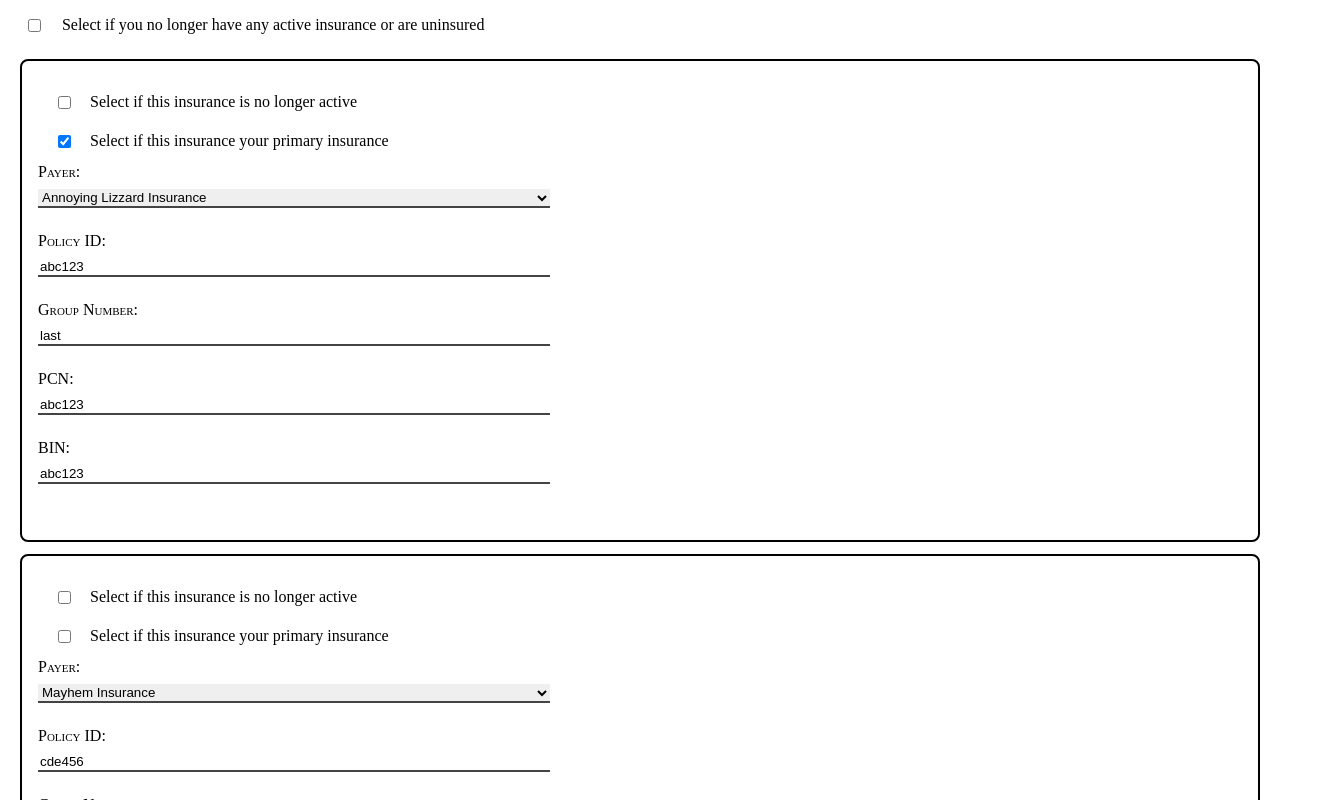
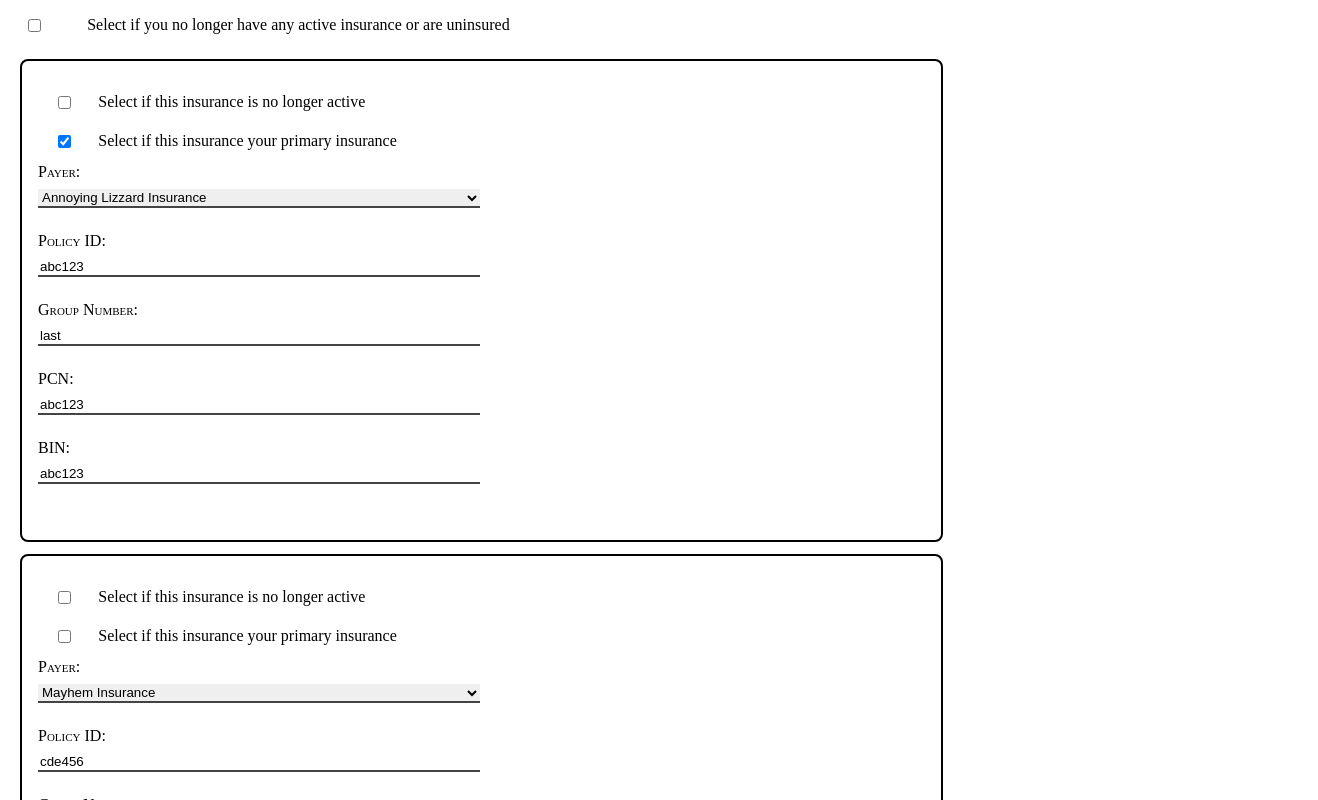
Before and after one commit to ChadESmith42/ng14-update-policy-form, an Angular app: page / in a window 1280 px wide. Shown: the top 800 px of the page, 1318 px wide, since content can reach past the window. Built offline with nearby package versions, Linux system fonts and the light colour scheme.

Commit message:
ADD: errors for inputs, with styling

```diff
--- a/src/app/app.component.css
+++ b/src/app/app.component.css
@@ -3,6 +3,7 @@
   border: 2px solid black;
   border-radius: 8px;
   margin: 12px;
+  width: 70%;
 }
 
 .add-button-container,
@@ -56,14 +57,23 @@ button {
 .error {
   font-weight: 800;
   color: #c91a1b;
-  border-left: 4px solid #c91a1b;
-  padding-left: 8px;
 }
 
 .label-control-container {
   display: flex;
+  flex-flow: row nowrap;
+  width: 100%;
+}
+
+.column-alignment {
+  display: flex;
   flex-flow: column nowrap;
-  width: 100vw;
+  width: 50%;
+}
+
+.error-container {
+  width: 30%;
+  margin-left: 1rem;
 }
 
 .input-label {
@@ -76,13 +86,12 @@ button {
   flex: 0 1 auto;
   border: none;
   border-bottom: 2px solid #444;
-  width: 40%;
   margin: 0 0 1.5rem 0;
 }
 
 .checkbox-label-container {
   display: grid;
-  grid-template-columns: [checkboxStart] 3% [checkboxEnd labelStart] 50% [labelEnd errorStart] auto [errorEnd];
+  grid-template-columns: [checkboxStart] 5% [checkboxEnd labelStart] 50% [labelEnd errorStart] auto [errorEnd];
 }
 
 .checkbox-input {
--- a/src/app/app.component.html
+++ b/src/app/app.component.html
@@ -75,6 +75,7 @@
         </div>
       </div>
       <div class="label-control-container">
+        <div class="column-alignment">
           <label class="input-label" for="payer{{ i }}"> Payer: </label>
           <select class="input-control" formControlName="payer">
             <option>Select one</option>
@@ -87,7 +88,20 @@
             </option>
           </select>
         </div>
+        <div class="column-alignment error-container">
+          <p
+            class="error"
+            *ngIf="
+              plan.get('payer').hasError('required') &&
+              plan.get('payer').touched
+            "
+          >
+            Value is required.
+          </p>
+        </div>
+      </div>
       <div class="label-control-container">
+        <div class="column-alignment">
           <label class="input-label" for="policyId{{ i }}"> Policy ID: </label>
           <input
             class="input-control"
@@ -97,8 +111,23 @@
             required
           />
         </div>
+        <div class="column-alignment error-container">
+          <p
+            class="error"
+            *ngIf="
+              plan.get('policyId').hasError('required') &&
+              plan.get('policyId').touched
+            "
+          >
+            Value is required.
+          </p>
+        </div>
+      </div>
       <div class="label-control-container">
-        <label class="input-label" for="groupNo{{ i }}"> Group Number: </label>
+        <div class="column-alignment">
+          <label class="input-label" for="groupNo{{ i }}">
+            Group Number:
+          </label>
           <input
             class="input-control"
             id="groupNo{{ i }}"
@@ -107,7 +136,20 @@
             required
           />
         </div>
+        <div class="column-alignment error-container">
+          <p
+            class="error"
+            *ngIf="
+              plan.get('groupNo').touched &&
+              plan.get('groupNo').hasError('required')
+            "
+          >
+            Value required.
+          </p>
+        </div>
+      </div>
       <div class="label-control-container">
+        <div class="column-alignment">
           <label class="input-label" for="pcn{{ i }}"> PCN: </label>
           <input
             class="input-control"
@@ -117,7 +159,17 @@
             required
           />
         </div>
+        <div class="column-alignment error-container">
+          <p
+            class="error"
+            *ngIf="
+              plan.get('pcn').touched && plan.get('pcn').hasError('required')
+            "
+          ></p>
+        </div>
+      </div>
       <div class="label-control-container">
+        <div class="column-alignment">
           <label class="input-label" for="bin{{ i }}"> BIN: </label>
           <input
             class="input-control"
@@ -126,6 +178,17 @@
             formControlName="bin"
             required
           />
+        </div>
+        <div class="column-alignment error-container">
+          <p
+            class="error"
+            *ngIf="
+              plan.get('bin').touched && plan.get('bin').hasError('required')
+            "
+          >
+            Value required.
+          </p>
+        </div>
       </div>
     </article>
     <article class="add-button-container">
```
Lines whose indentation alone changed are shown as unchanged.
